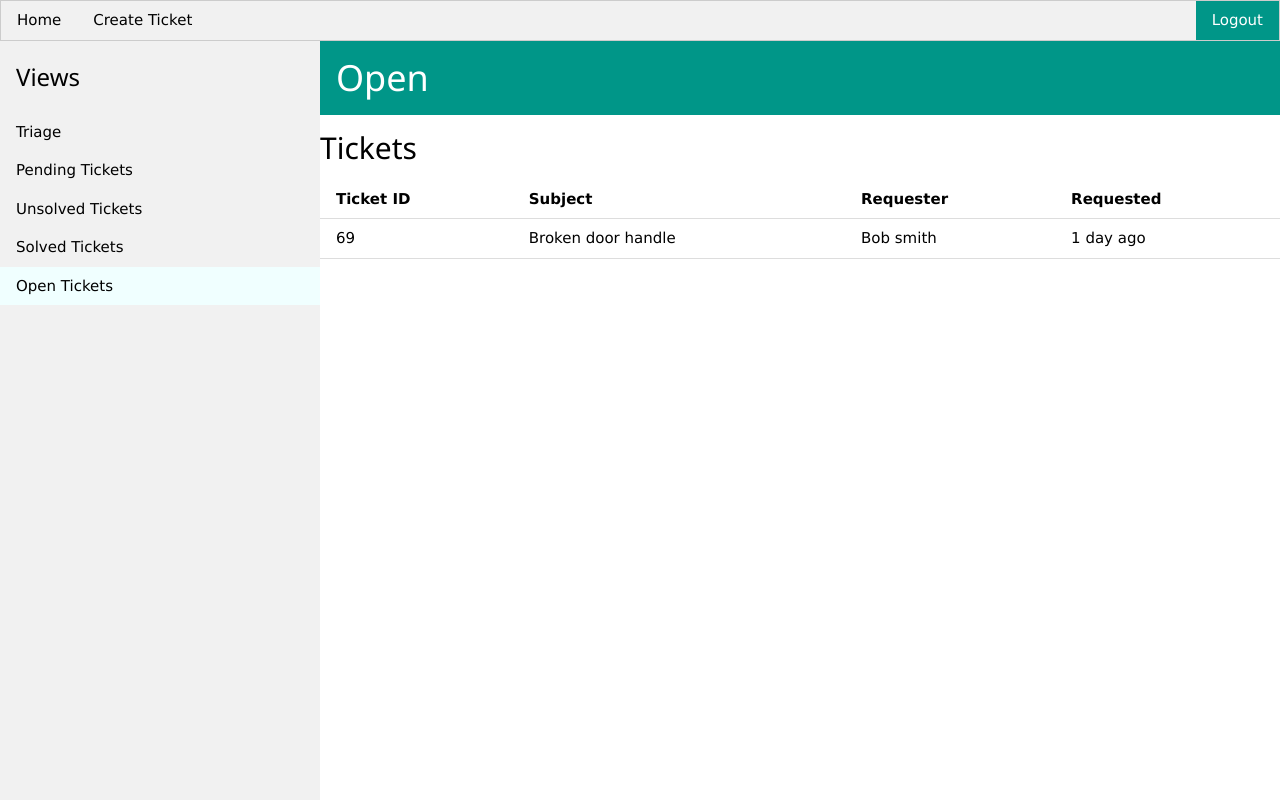
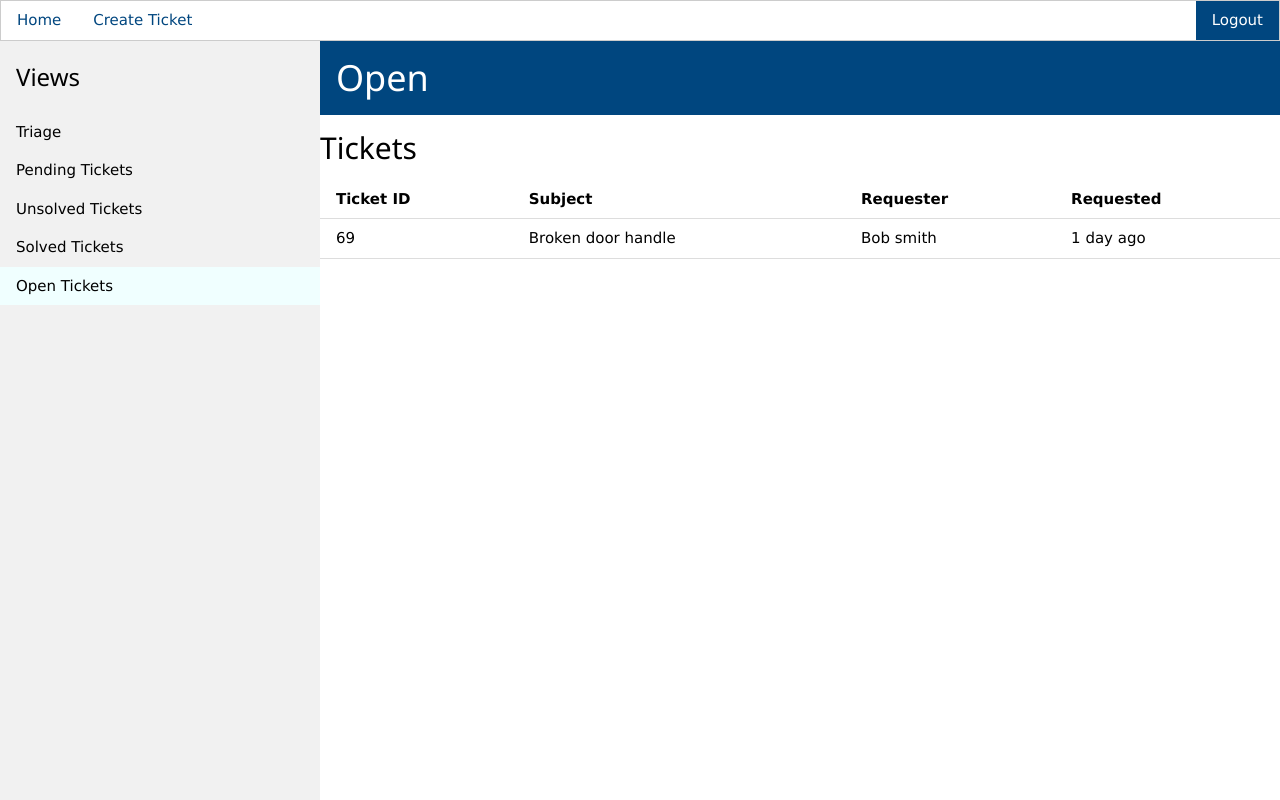
Before and after one commit to OldSchoolIzzy/Report-A-Problem, a Django app: page /triage/open/ in a window 1280 px wide. Run offline with Django 4.2, Linux system fonts and the light colour scheme; some libraries are stand-ins or nearby versions.

Commit message:
HTML styling to AU colors

```diff
--- a/TicketSystem/templates/triage/master.html
+++ b/TicketSystem/templates/triage/master.html
@@ -11,10 +11,10 @@
 </head>
 <body>
     <!-- Navbar -->
-    <div class="w3-bar w3-border w3-light-grey">
-        <a href="{% url 'triage' %}" class="w3-bar-item w3-button">Home</a>
-        <a href="{% url 'create_ticket' %}" class="w3-bar-item w3-button">Create Ticket</a>
-        <a href="{% url 'login' %}" class="w3-bar-item w3-button w3-teal w3-right">Logout</a>
+    <div class="w3-bar w3-border w3-light-white">
+        <a href="{% url 'triage' %}" class="w3-bar-item w3-button" style="color: #00467F">Home</a>
+        <a href="{% url 'create_ticket' %}" class="w3-bar-item w3-button" style="color: #00467F">Create Ticket</a>
+        <a href="{% url 'login' %}" class="w3-bar-item w3-button w3-right w3-text-white" style="background-color: #00467F">Logout</a>
     </div>
     <!-- Sidebar -->
     <div class="w3-sidebar w3-light-grey w3-bar-block" style="width:25%">
@@ -27,8 +27,8 @@
     </div>
     <!-- Page Content -->
     <div style="margin-left:25%">
-        <div class="w3-container w3-teal">
-            {% block header %} <h1>Triage</h1> {% endblock %}
+        <div class="w3-container " style="background-color: #00467F">
+            {% block header %} <h1 style="color: white">Triage</h1> {% endblock %}
         </div>
         <div class="container">
         <h2>Tickets</h2>
--- a/TicketSystem/templates/triage/open.html
+++ b/TicketSystem/templates/triage/open.html
@@ -4,7 +4,7 @@
     Open Tickets
 {% endblock %}
 
-{% block header %} <h1> Open </h1> {% endblock %}
+{% block header %} <h1 style="color: white"> Open </h1> {% endblock %}
 
 {% block rows %}
     <tr>
--- a/TicketSystem/templates/triage/pending.html
+++ b/TicketSystem/templates/triage/pending.html
@@ -4,7 +4,7 @@
     Pending Tickets
 {% endblock %}
 
-{% block header %} <h1> Pending </h1> {% endblock %}
+{% block header %} <h1 style="color: white"> Pending </h1> {% endblock %}
 
 {% block rows %}
     <tr>
--- a/TicketSystem/templates/triage/solved.html
+++ b/TicketSystem/templates/triage/solved.html
@@ -4,7 +4,7 @@
     Solved Tickets
 {% endblock %}
 
-{% block header %} <h1> Solved </h1> {% endblock %}
+{% block header %} <h1 style="color: white"> Solved </h1> {% endblock %}
 
 {% block rows %}
     <tr>
--- a/TicketSystem/templates/triage/unsolved.html
+++ b/TicketSystem/templates/triage/unsolved.html
@@ -4,7 +4,7 @@
     Unsolved Tickets
 {% endblock %}
 
-{% block header %} <h1> Unsolved </h1> {% endblock %}
+{% block header %} <h1 style="color: white"> Unsolved </h1> {% endblock %}
 
 {% block rows %}
     <tr>
```
